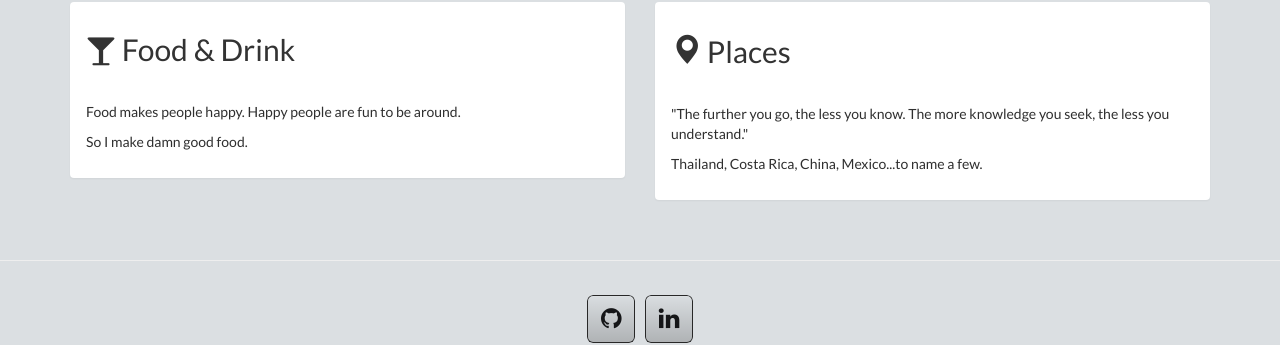
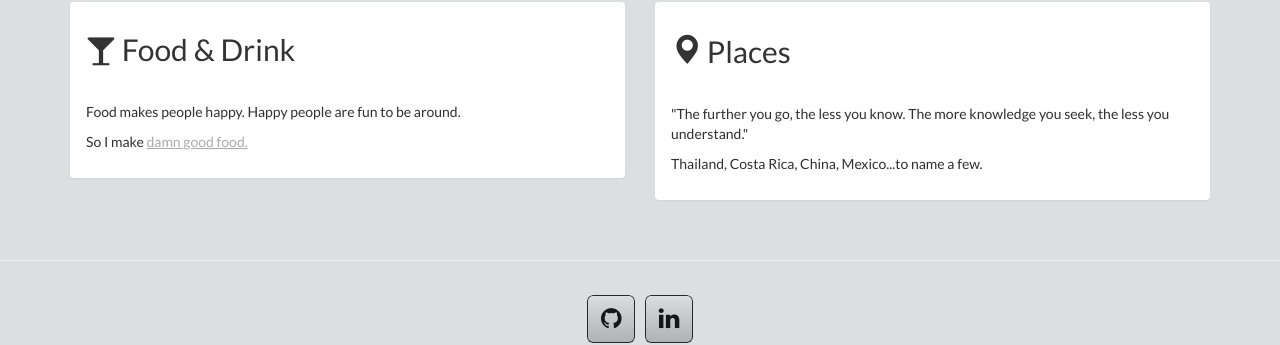
Before and after one commit to gregberns/gregberns.github.io, a Jekyll site: the page built from index.md, in a window 1280 px wide. Shown: the part 641-986 px from the top of the page. Built offline with Jekyll 4.4.1, drawn with Linux system fonts in a browser that asks for light colours; nearby versions of some CDN libraries; part of the change alters nothing that is shown.

```diff
--- a/_includes/index.html
+++ b/_includes/index.html
@@ -52,7 +52,7 @@
           Food makes people happy. Happy people are fun to be around.
         </p>
         <p>
-          So I make damn good food.
+          So I make <a href="http://travelsofawanderer.blogspot.com/">damn good food.</a>
         </p>
       </div>
     </div>
```
